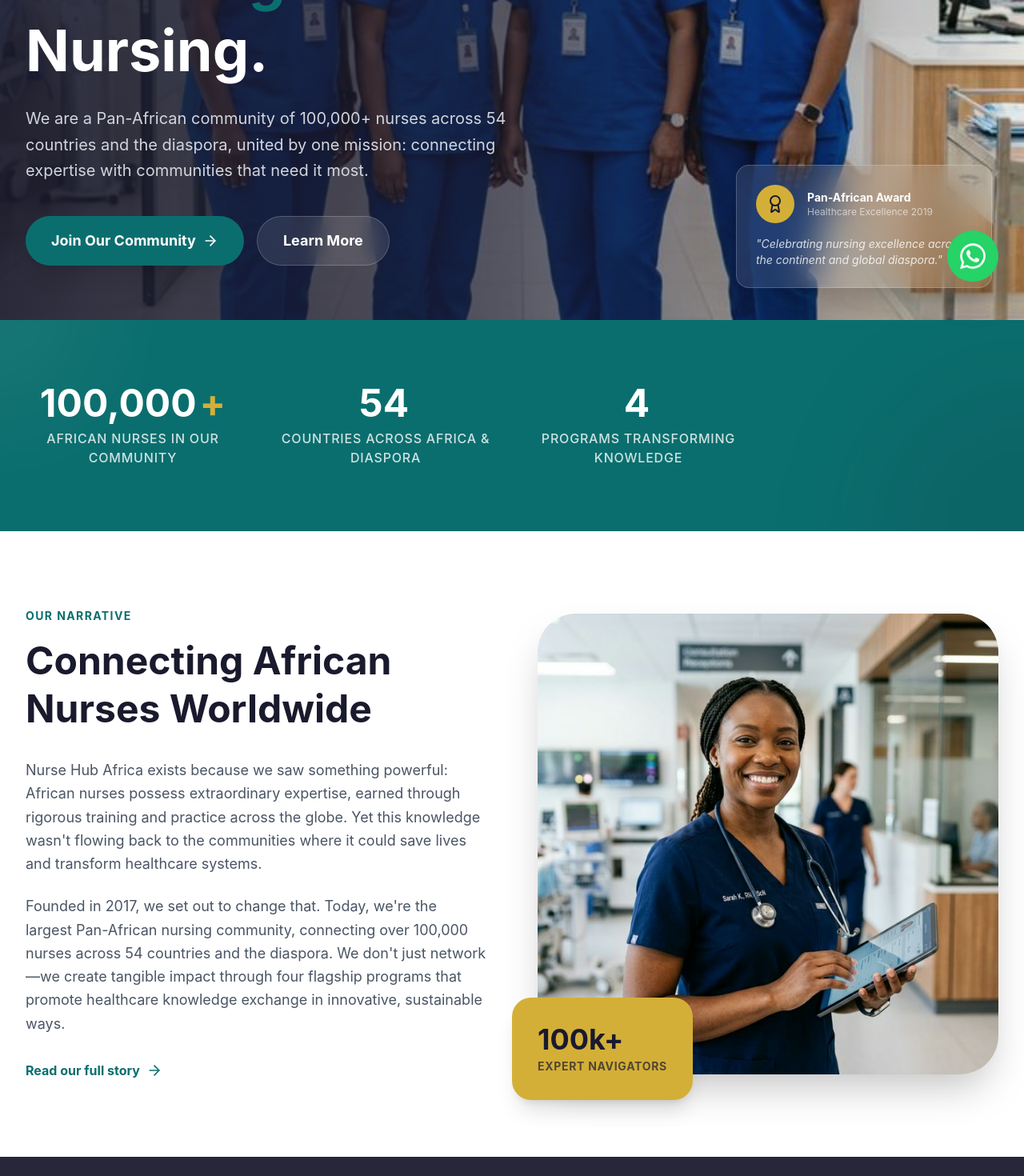
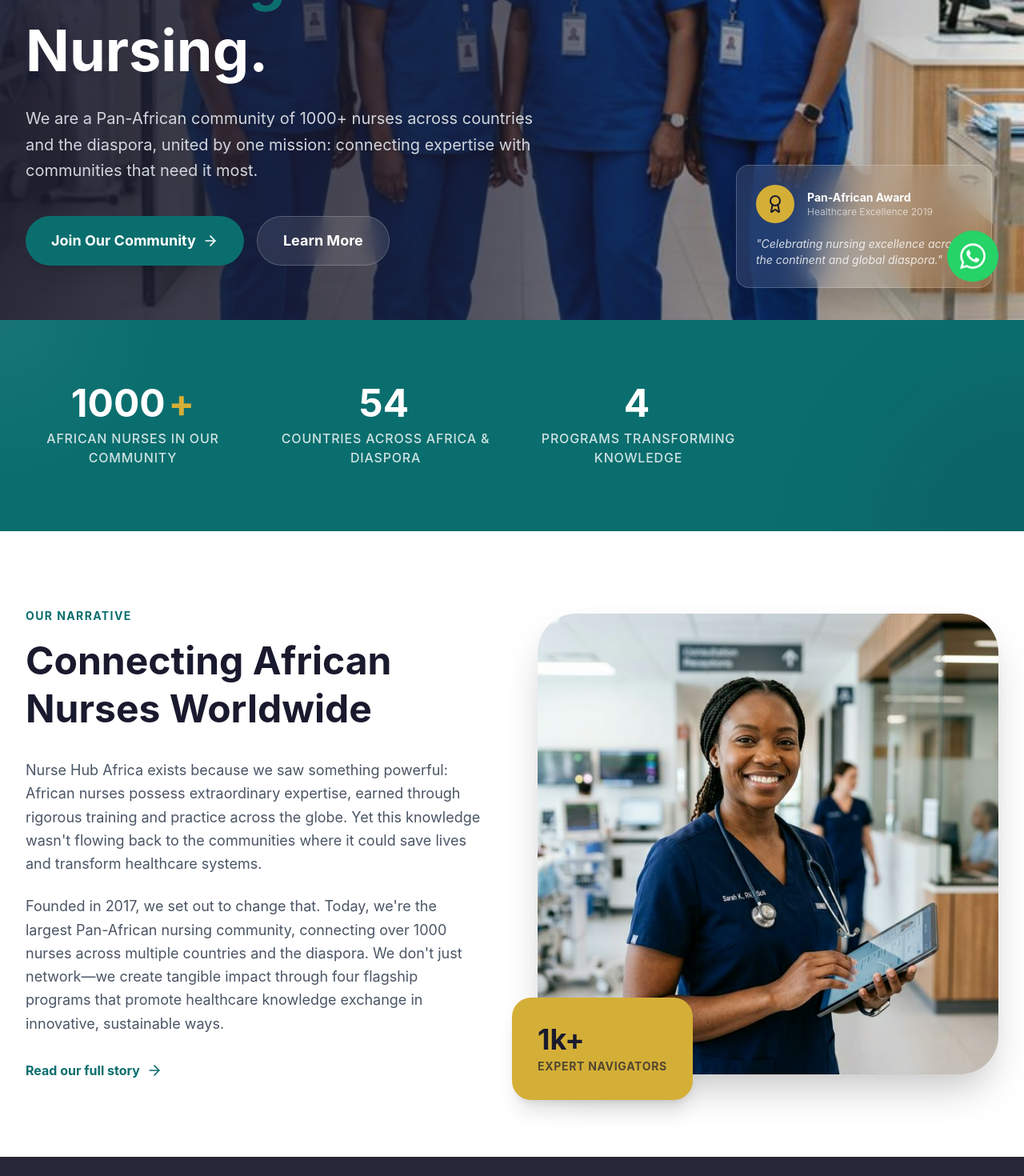
Before and after one commit to cloud9n/nurse-hub-africa, a React (Vite) app: page / in a window 1280 px wide. Shown: the part 400-1870 px from the top of the page at 80% size. Built offline with nearby package versions, Linux system fonts and the light colour scheme; grey boxes are pictures that could not be loaded.

Commit message:
update: gallery, storyies

```diff
--- a/src/App.tsx
+++ b/src/App.tsx
@@ -44,7 +44,7 @@ export default function App() {
 
         {/* WhatsApp Floating Button */}
         <a
-          href="https://wa.me/234XXXXXXXXXX"
+          href="https://wa.me/23480628162800"
           target="_blank"
           rel="noopener noreferrer"
           className="fixed bottom-8 right-8 z-50 bg-[#25D366] text-white p-4 rounded-full shadow-2xl hover:scale-110 transition-transform animate-bounce"
--- a/src/components/Hero.tsx
+++ b/src/components/Hero.tsx
@@ -39,7 +39,7 @@ export const Hero = () => {
               Empowering African Nurses. <span className="text-primary italic">Elevating</span> African Nursing.
             </h1>
             <p className="text-lg md:text-xl text-gray-300 mb-10 leading-relaxed">
-              We are a Pan-African community of 100,000+ nurses across 54 countries and the diaspora, united by one mission: connecting expertise with communities that need it most.
+              We are a Pan-African community of 1000+ nurses across  countries and the diaspora, united by one mission: connecting expertise with communities that need it most.
             </p>
             <div className="flex flex-col sm:flex-row gap-4">
               <button
--- a/src/constants.ts
+++ b/src/constants.ts
@@ -14,7 +14,7 @@ export const NAV_ITEMS: NavItem[] = [
 ];
 
 export const IMPACT_STATS: Stat[] = [
-  { label: 'African Nurses in Our Community', value: '100,000', suffix: '+' },
+  { label: 'African Nurses in Our Community', value: '1000', suffix: '+' },
   { label: 'Countries Across Africa & Diaspora', value: '54', suffix: '' },
   { label: 'Programs Transforming Knowledge', value: '4', suffix: '' },
 ];
@@ -120,7 +120,7 @@ export const TESTIMONIALS: Testimonial[] = [
     name: 'Dr. Kofi Adu',
     role: 'Healthcare Partner',
     quote: 'Nurse Hub Africa is bridging a critical gap in African healthcare. Their commitment to excellence is inspiring.',
-     image: 'https://images.unsplash.com/photo-1551076805-e1869033e561?auto=format&fit=crop&w=400&h=400&q=80',
+    image: 'https://images.unsplash.com/photo-1551076805-e1869033e561?auto=format&fit=crop&w=400&h=400&q=80',
   },
 ];
 
--- a/src/pages/About.tsx
+++ b/src/pages/About.tsx
@@ -38,13 +38,13 @@ const About = () => {
                   Nurse Hub Africa was born from a simple observation that led to a powerful question.
                 </p>
                 <p>
-                  The observation: Over 100,000 African nurses work abroad—in the UK, USA, Canada, Australia, and across Europe. These aren't just any nurses. They're among the best-trained healthcare professionals in the world, having navigated rigorous international licensing and practiced in state-of-the-art facilities.
+                  The observation: Over 1000 African nurses work abroad—in the UK, USA, Canada, Australia, and across Europe. These aren't just any nurses. They're among the best-trained healthcare professionals in the world, having navigated rigorous international licensing and practiced in state-of-the-art facilities.
                 </p>
                 <p>
                   The question: What if this diaspora expertise could flow back to African communities in meaningful, sustainable ways?
                 </p>
                 <p>
-                  Founded in 2017 in Nigeria, we started as a community supporting each other through migration and practice abroad. Today, we've evolved into a movement of 100,000+ nurses across 54 countries, proving that diaspora doesn't mean disconnect—it means expanded capacity.
+                  Founded in 2017 in Nigeria, we started as a community supporting each other through migration and practice abroad. Today, we've evolved into a movement of 1000+ nurses across multiple countries, proving that diaspora doesn't mean disconnect—it means expanded capacity.
                 </p>
               </div>
             </motion.div>
--- a/src/pages/Contact.tsx
+++ b/src/pages/Contact.tsx
@@ -94,7 +94,7 @@ const Contact = () => {
                   <p className="text-white/80 text-sm">Message us on WhatsApp for quick enquiries.</p>
                 </div>
                 <a
-                  href="https://wa.me/234XXXXXXXXXX"
+                  href="https://wa.me/23480628162800"
                   target="_blank"
                   rel="noopener noreferrer"
                   className="w-14 h-14 bg-white rounded-full flex items-center justify-center text-primary hover:scale-110 transition-transform shadow-lg"
--- a/src/pages/Home.tsx
+++ b/src/pages/Home.tsx
@@ -37,7 +37,7 @@ const Home = () => {
                 Nurse Hub Africa exists because we saw something powerful: African nurses possess extraordinary expertise, earned through rigorous training and practice across the globe. Yet this knowledge wasn't flowing back to the communities where it could save lives and transform healthcare systems.
               </p>
               <p className="text-gray-600 mb-8 text-lg leading-relaxed">
-                Founded in 2017, we set out to change that. Today, we're the largest Pan-African nursing community, connecting over 100,000 nurses across 54 countries and the diaspora. We don't just network—we create tangible impact through four flagship programs that promote healthcare knowledge exchange in innovative, sustainable ways.
+                Founded in 2017, we set out to change that. Today, we're the largest Pan-African nursing community, connecting over 1000 nurses across multiple countries and the diaspora. We don't just network—we create tangible impact through four flagship programs that promote healthcare knowledge exchange in innovative, sustainable ways.
               </p>
               <Link
                 to="/about"
@@ -62,7 +62,7 @@ const Home = () => {
                 />
               </div>
               <div className="absolute -bottom-8 -left-8 bg-gold p-8 rounded-3xl shadow-xl hidden md:block">
-                <p className="text-navy text-4xl font-bold mb-1">100k+</p>
+                <p className="text-navy text-4xl font-bold mb-1">1k+</p>
                 <p className="text-navy/70 font-bold text-sm uppercase tracking-wider">Expert Navigators</p>
               </div>
             </motion.div>
@@ -246,12 +246,12 @@ const Home = () => {
                     )}
 
                     <Link
-                      to={`/programmes/${prog.id}`}
+                      to={prog.id === 'nha-academy' ? '/courses' : '/contact'}
                       className="inline-flex items-center text-primary font-bold hover:underline group/link"
                     >
                       {prog.id === 'ubuntu-magazine' ? 'Subscribe for Launch' :
-                       prog.id === 'awards' ? 'View Awards' :
-                       prog.id === 'nha-academy' ? 'Explore Courses' : 'Learn How It Works'}
+                        prog.id === 'awards' ? 'View Awards' :
+                          prog.id === 'nha-academy' ? 'Explore Courses' : 'Learn How It Works'}
                       <ArrowRight className="ml-2 w-5 h-5 group-hover/link:translate-x-1 transition-transform" />
                     </Link>
                   </div>
@@ -309,7 +309,7 @@ const Home = () => {
             <div className="absolute top-0 left-0 w-full h-full bg-[url('https://www.transparenttextures.com/patterns/cubes.png')] opacity-10"></div>
             <div className="relative z-10">
               <h3 className="text-4xl md:text-6xl font-bold text-white mb-8 leading-tight">
-                Join 100,000+ African Nurses
+                Join 1000+ African Nurses
               </h3>
               <p className="text-xl text-white/80 mb-12 max-w-2xl mx-auto">
                 Whether you trained in Kampala or Cardiff, work in Abuja or Alberta, you belong here. We're transforming healthcare across an entire continent.
@@ -318,7 +318,7 @@ const Home = () => {
               <div className="grid grid-cols-1 sm:grid-cols-2 lg:grid-cols-3 gap-6 mb-12 text-left">
                 {[
                   'Exclusive training & development',
-                  'Network across 54 countries',
+                  'Network across m countries',
                   'Mama Aid opportunities',
                   'Career guidance & mentorship',
                   'Recognition & awards',
```
Also changed, not shown: src/pages/Programmes.tsx (+5 -4 lines), content.txt.
